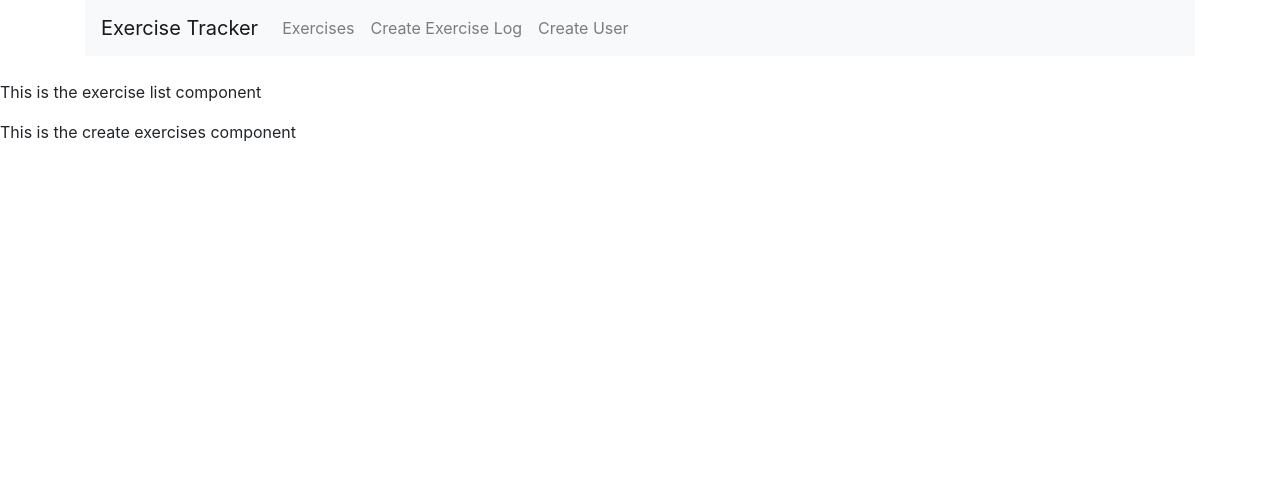
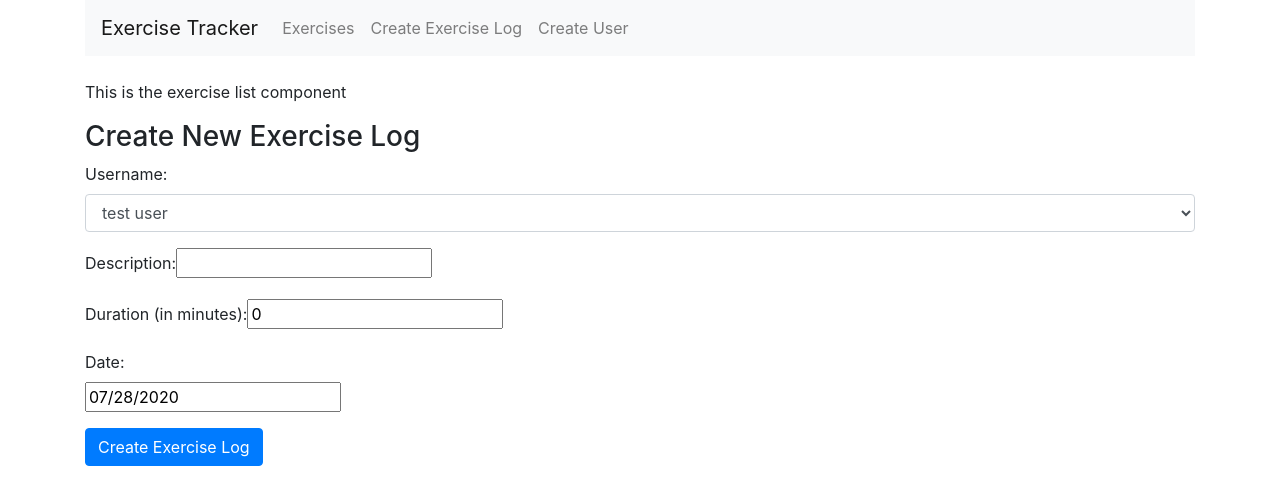
Before and after one commit to Benjaminlewis984/e-tracker, a React (Create React App) app: page /create in a window 1280 px wide. Shown: the top 504 px of the page. Built offline with nearby package versions, Linux system fonts and the light colour scheme.

Commit message:
Finished create user. Can now created a new user in the database.Also fixed create exercise submitting error(would no go through to submission)

```diff
--- a/package.json
+++ b/package.json
@@ -8,6 +8,7 @@
     "@testing-library/user-event": "^7.2.1",
     "bootstrap": "^4.5.0",
     "react": "^16.13.1",
+    "react-datepicker": "^3.1.3",
     "react-dom": "^16.13.1",
     "react-router-dom": "^5.2.0",
     "react-scripts": "3.4.1"
--- a/src/App.js
+++ b/src/App.js
@@ -13,12 +13,12 @@
     <Router>
       <div className="container">
         <Navbar />
-      </div>
       <br />
       <Route path="/" component={ExercisesList} />
       <Route path="/edit/:id" component={EditExercise} />
       <Route path="/create" component={CreateExercise} />
       <Route path="/user" component={CreateUser} />
+      </div>
     </Router>
   );
 }
--- a/src/components/create-exercise.component.js
+++ b/src/components/create-exercise.component.js
@@ -1,10 +1,18 @@
 import React, { Component } from 'react';
+import DatePicker from 'react-datepicker';
+import 'react-datepicker/dist/react-datepicker.css';
 
 export default class CreateExercises extends Component {
-    constructor(props){
+    constructor(props) {
         super(props);
 
-    // using state instead of variables in react so that when the state is updated itll show on the site
+        this.onChangeUsername = this.onChangeUsername.bind(this);
+        this.onChangeDescription = this.onChangeDescription.bind(this);
+        this.onChangeDuration = this.onChangeDuration.bind(this);
+        this.onChangeDate = this.onChangeDate.bind(this);
+        this.onSubmit = this.onSubmit.bind(this);
+
+        // using state instead of variables in react so that when the state is updated itll show on the site
         this.state = {
             username: '',
             description: '',
@@ -14,29 +22,36 @@
         }
     }
 
-    onChangeUsername(e){
+    componentDidMount() {
+        this.setState({
+            users: ['test user'],
+            username: "test"
+        })
+    }
+
+    onChangeUsername(e) {
         this.setState({
             // target is the textbox from e. So the value of that textbox is going to be the username.
             username: e.target.value
         });
     }
-    onChangeDescription(e){
+    onChangeDescription(e) {
         this.setState({
             description: e.target.value
         });
     }
-    onChangeDuration(e){
+    onChangeDuration(e) {
         this.setState({
             duration: e.target.value
         });
     }
-    onChangeDate(date){
+    onChangeDate(date) {
         this.setState({
             date: date
         });
     }
 
-    onSubmit(e){
+    onSubmit(e) {
         e.preventDefault();
 
         const exercise = {
@@ -47,11 +62,62 @@
         }
 
         console.log(exercise);
+        window.location = '/';
     }
-    render(){
+    render() {
         return (
             <div>
-                <p>This is the create exercises component</p>
+                <h3>Create New Exercise Log</h3>
+                <form onSubmit={this.onSubmit}>
+                    <div className="form-group">
+                        <label>Username: </label>
+                        <select ref={(userInput) => { this.userInput = userInput }}
+                            required
+                            className="form-control"
+                            value={this.state.username}
+                            onChange={this.onChangeUsername}>
+                            {
+                                this.state.users.map(function (user) {
+                                    return <option
+                                        key={user}
+                                        value={user}>{user}
+                                    </option>;
+                                })
+                            }
+                        </select>
+                    </div>
+                    <div className="form-group">
+                        <label>Description: </label>
+                        <input type="text"
+                            required
+                            className="Form-control"
+                            value={this.state.description}
+                            onChange={this.onChangeDescription}
+                        />
+                    </div>
+                    <div className="form-group">
+                        <label>Duration (in minutes): </label>
+                        <input type="text"
+                            required
+                            className="Form-control"
+                            value={this.state.duration}
+                            onChange={this.onChangeDuration}
+                        />
+                    </div>
+                    <div className="form-group">
+                        <label>Date: </label>
+                        <div>
+                            {/* DatePicker is installed with npm i react-datepicker */}
+                            <DatePicker
+                                selected={this.state.date}
+                                onChange={this.onChangeDate}
+                            />
+                        </div>
+                    </div>
+                    <div className="form-group">
+                        <input type="submit" value="Create Exercise Log" className="btn btn-primary" />
+                    </div>
+                </form>
             </div>
         )
     }
--- a/src/components/create-user.component.js
+++ b/src/components/create-user.component.js
@@ -1,10 +1,52 @@
 import React, { Component } from 'react';
 
 export default class CreateUser extends Component {
-    render(){
+    constructor(props) {
+        super(props);
+
+        this.onChangeUsername = this.onChangeUsername.bind(this);
+        this.onSubmit = this.onSubmit.bind(this);
+
+        this.state = {
+            username: ''
+        }
+    }
+    onChangeUsername(e) {
+        this.setState({
+            username: e.target.value
+        })
+    }
+    onSubmit(e) {
+        e.preventDefault();
+
+        const user = {
+            username: this.state.username
+        }
+        console.log(user);
+        this.setState({
+            username: ''
+        })
+    }
+
+
+    render() {
         return (
             <div>
-                <p>This is the create user component</p>
+                <h3>Create New User</h3>
+                <form onSubmit={this.onSubmit}>
+                    <div className="form-group">
+                        <label>Username: </label>
+                        <input type="text"
+                            required
+                            className="form-control"
+                            value={this.state.username}
+                            onChange={this.onChangeUsername}
+                        />
+                    </div>
+                    <div className="form-group">
+                        <input type="submit" value="Create User" className="btn btn-primary" />
+                    </div>
+                </form>
             </div>
         )
     }
--- a/src/components/navbar.component.js
+++ b/src/components/navbar.component.js
@@ -6,7 +6,7 @@
 
     render() {
         return (
-            <nav class="navbar navbar-expand-lg navbar-light bg-light">
+            <nav className="navbar navbar-expand-lg navbar-light bg-light">
                 <Link to="/" className="navbar-brand">Exercise Tracker</Link>
                 <div className="collapse navbar-collapse">
                     <ul className="navbar-nav mr-auto">
@@ -22,6 +22,6 @@
                     </ul>
                 </div>
             </nav>
-        )
+        );
     }
 }
```
Also changed, not shown: 1 other file (tests, documents, lock files or other folders).
